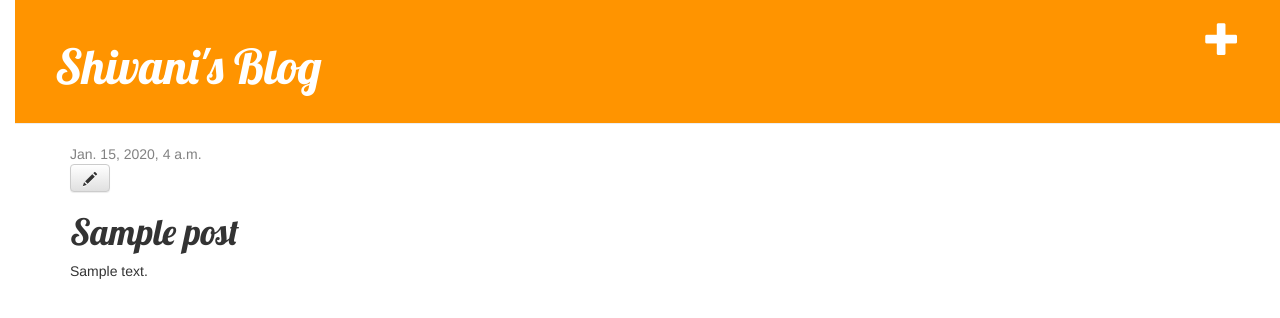
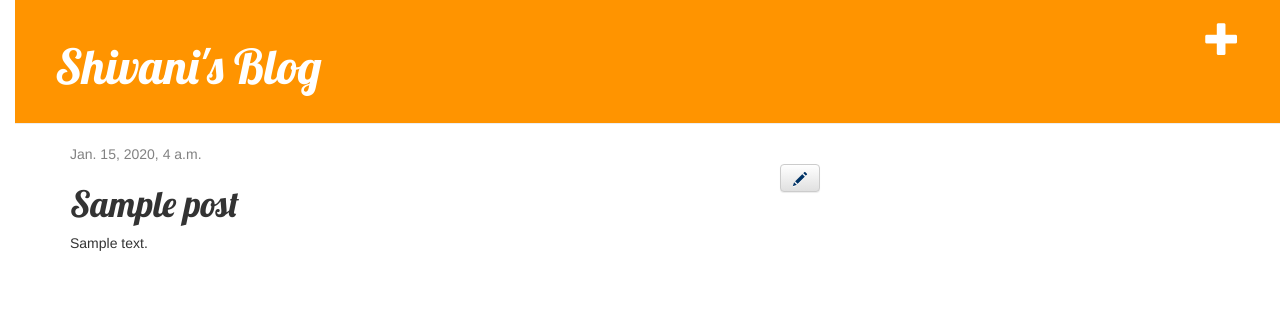
Before and after one commit to Shivani-Parihar/python-blog-app, a Django app: template blog/templates/blog/post_detail.html in a window 1280 px wide. Shown: the top 318 px of the page. Run offline with Django 3.2, Linux system fonts and the light colour scheme; the template is opened without the code that fills it: values that come from a table or form of the project are taken from there, others are empty; a user stored in the database is signed in; tables that the repository leaves empty hold one stand-in row (values such as "Sample post"); some libraries are stand-ins or nearby versions.

Commit message:
Edit button position change

```diff
--- a/blog/static/css/blog.css
+++ b/blog/static/css/blog.css
@@ -53,3 +53,12 @@ h1, h2, h3, h4 {
 .post h1 a, .post h1 a:visited {
     color: #000000;
 }
+
+.glyphicon-pencil {
+    color: #003366;
+    float: right;
+}
+
+.btn-default {
+    float: right;
+}
```
